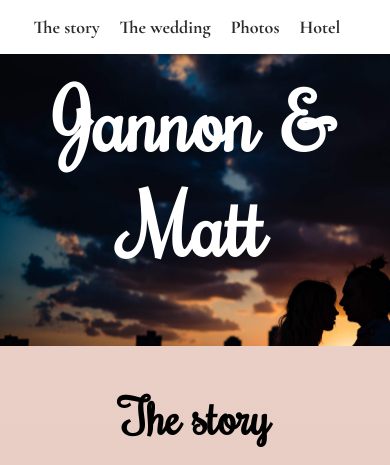
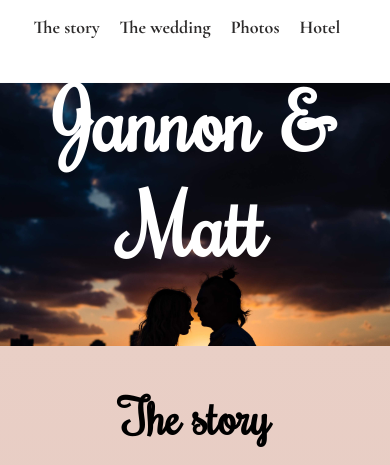
Before and after one commit to daebrr/jannonandmatt, a website: page index.html in a window 390 px wide. Shown: the top 465 px of the page. Drawn offline with nearby package versions, Linux system fonts and the light colour scheme; a web font is replaced by a local one.

Commit message:
update mobile hero styles

```diff
--- a/index.html
+++ b/index.html
@@ -14,7 +14,7 @@
   <!-- For sharing -->
   <meta property="og:title" content="Jannon and Matt's Wedding">
   <meta property="og:type" content="website">
-  <meta property="og:url" content="http://www.jannonandmatt.com">
+  <meta property="og:url" content="https://www.jannonandmatt.com">
   <meta property="og:description" content="Jannon and Matt are getting married!">
   <!-- <meta property="og:image" content="images/OG.png"> -->
 
--- a/scss/styles.scss
+++ b/scss/styles.scss
@@ -173,11 +173,6 @@ h1 .parallax h1 h2 {
 	background: url("../images/carousel/carousel4.jpg");
 	background-size: cover;
 	background-position: center;
-
-	@media only screen and (max-width: 480px) {
-		background-position: unset;
-		top: -37px;
-	}
 }
 
 // Hero
```
Also changed, not shown: css/styles.css.
